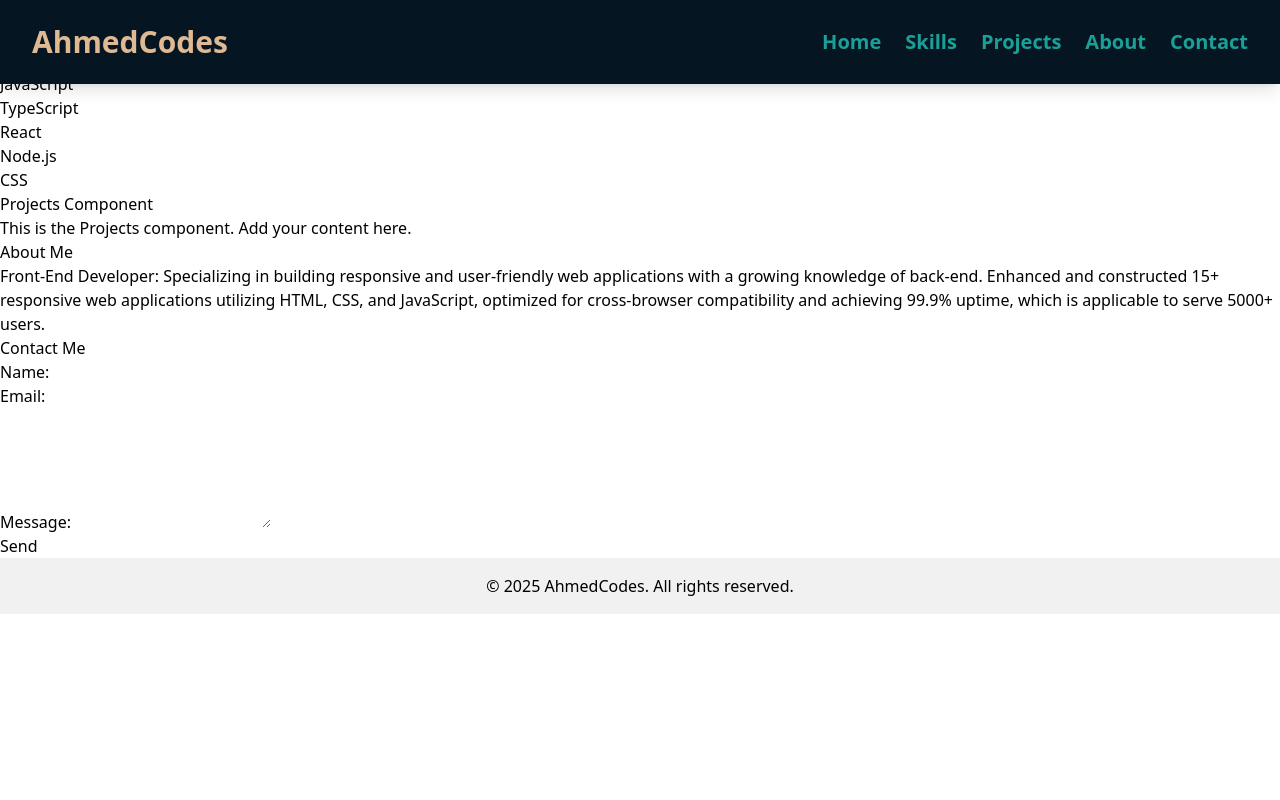
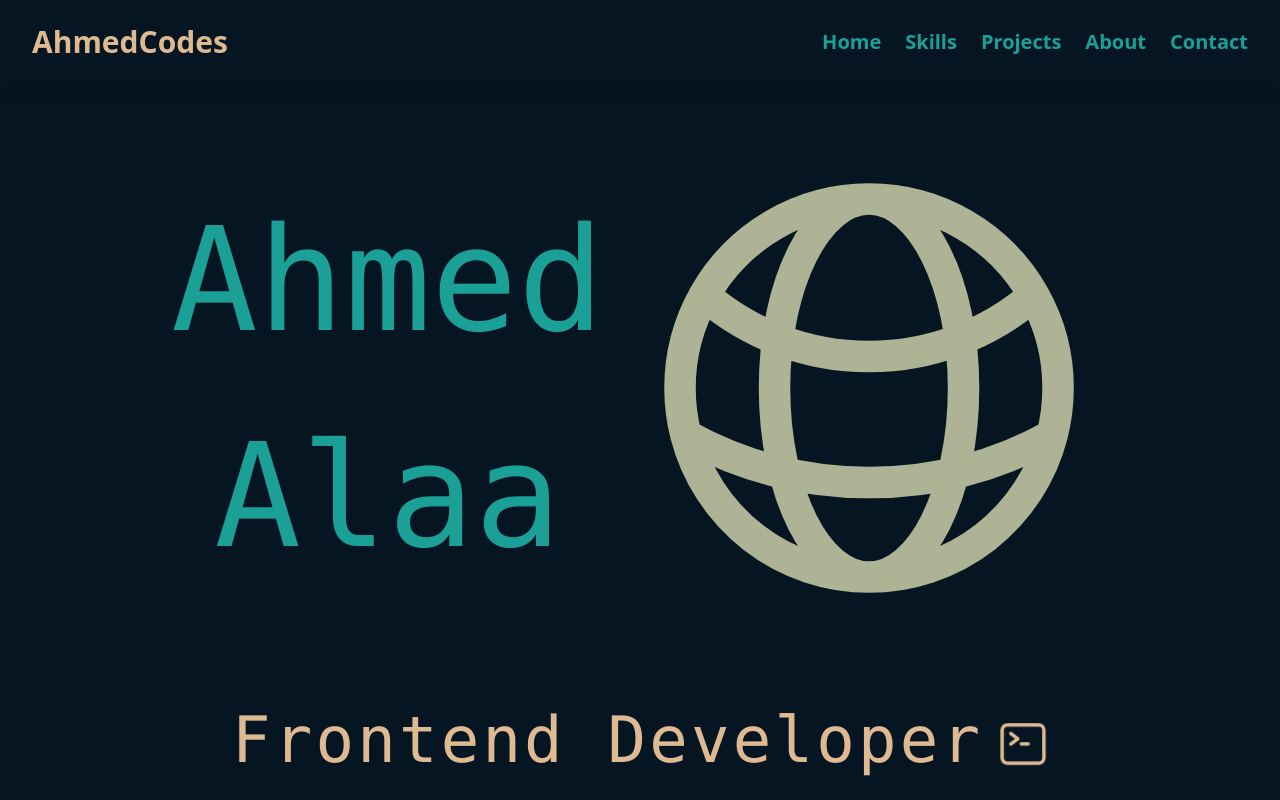
Before and after one commit to AhmedAlaa50/Portfolio, a React (Vite) app in the folder AhmedCodes/: page / in a window 1280 px wide. Built offline with nearby package versions, Linux system fonts and the light colour scheme.

Commit message:
Added StartingScreen.tsx and updated global styles

```diff
--- a/AhmedCodes/src/App.tsx
+++ b/AhmedCodes/src/App.tsx
@@ -1,23 +1,25 @@
-import About from "./components/About"
-import Contact from "./components/Contact"
-import Footer from "./components/Footer"
-import NavBar from "./components/NavBar"
-import Projects from "./components/Projects"
-import Skills from "./components/Skills"
-import Welcome from "./components/Welcome"
+import NavBar from './components/NavBar';
+import StartingScreen from './components/StartingScreen';
+import About from './components/About';
+import Contact from './components/Contact';
+import Footer from './components/Footer';
+import Projects from './components/Projects';
+import Skills from './components/Skills';
+import Welcome from './components/Welcome';
 
 function App() {
   return (
     <div>
       <NavBar />
-      <Welcome />
+      <StartingScreen />
+      {/* <Welcome />
       <Skills />
       <Projects />
       <About />
       <Contact />
-      <Footer />
+      <Footer /> */}
     </div>
-  )
+  );
 }
 
-export default App
+export default App;
--- /dev/null
+++ b/AhmedCodes/src/components/StartingScreen.tsx
@@ -0,0 +1,27 @@
+import { GlobeAltIcon, CommandLineIcon } from '@heroicons/react/24/outline';
+
+const StartingScreen: React.FC = () => {
+  return (
+    <section className="min-h-screen pt-28 flex flex-col items-center justify-center bg-[var(--color-custom-dark)] text-white font-mono select-none px-4">
+      <div className="flex items-center gap-6 text-center my-6">
+        <h1>
+          <div className="text-[var(--color-custom-yellow)] font-normal text-[6rem] md:text-[8rem] lg:text-[9rem] animate-fade-in-up-scale-color">
+            Ahmed
+          </div>
+          <div className="text-[var(--color-custom-yellow)] font-normal text-[6rem] md:text-[8rem] lg:text-[9rem] animate-fade-in-up-scale-color-delay-0-5">
+            Alaa
+          </div>
+        </h1>
+        <GlobeAltIcon className="w-[18rem] h-[18rem] md:w-[24rem] md:h-[24rem] lg:w-[30rem] lg:h-[30rem] text-[var(--color-custom-green)] animate-icon-scale-color" />
+      </div>
+      <div className="flex items-center gap-4 mt-10 animate-fade-in-up-scale-delay-1">
+        <p className="text-[var(--color-custom-yellow)] font-light text-[2.5rem] md:text-[3rem] lg:text-[4rem] tracking-wider font-mono">
+          Frontend Developer
+        </p>
+        <CommandLineIcon className="w-12 h-12 text-[var(--color-custom-yellow)] animate-icon-pulse translate-y-[0.25rem]" />
+      </div>
+    </section>
+  );
+};
+
+export default StartingScreen;
--- a/AhmedCodes/src/index.css
+++ b/AhmedCodes/src/index.css
@@ -1,7 +1,161 @@
-@import "tailwindcss";
+@import 'tailwindcss';
 
 @theme {
-    --color-custom-green: #1ba098; /* A warm orange */
-    --color-custom-yellow: #deb992; /* A soft purple */
-    --color-custom-dark: #051622;   /* A deep grayish-purple */
+  --color-custom-green: #1ba098;
+  --color-custom-yellow: #deb992;
+  --color-custom-dark: #051622;
+}
+
+@layer utilities {
+  @keyframes slide-down {
+    from {
+      opacity: 0;
+      transform: translateY(-10px);
+    }
+    to {
+      opacity: 1;
+      transform: translateY(0);
+    }
   }
+
+  .animate-slide-down {
+    animation: slide-down 0.3s ease-out;
+  }
+
+  @keyframes icon-scale-color {
+    0% {
+      transform: scale(1);
+      color: var(--color-custom-yellow);
+    }
+    50% {
+      transform: scale(1.2);
+      color: var(--color-custom-green);
+    }
+    100% {
+      transform: scale(1);
+      color: var(--color-custom-yellow);
+    }
+  }
+
+  .animate-icon-scale-color {
+    animation: icon-scale-color 3s ease-in-out infinite;
+    transition:
+      transform 0.3s ease,
+      color 0.3s ease;
+  }
+
+  @keyframes icon-pulse {
+    0% {
+      transform: scale(1);
+    }
+    50% {
+      transform: scale(1.2);
+    }
+    100% {
+      transform: scale(1);
+    }
+  }
+
+  .animate-icon-pulse {
+    animation: icon-pulse 1.5s infinite ease-in-out;
+  }
+  @keyframes fade-in-up-scale-color {
+    0% {
+      opacity: 0;
+      transform: translateY(40px) scale(0.8);
+      color: #deb992;
+    }
+    100% {
+      opacity: 1;
+      transform: translateY(0) scale(1);
+      color: #1ba098;
+    }
+  }
+  @keyframes fade-in-up {
+    from {
+      opacity: 0;
+      transform: translateY(1rem);
+    }
+    to {
+      opacity: 1;
+      transform: translateY(0);
+    }
+  }
+
+  .animate-fade-in-up {
+    animation: fade-in-up 0.3s ease-out;
+  }
+
+  @keyframes fade-in-up-scale {
+    0% {
+      opacity: 0;
+      transform: translateY(40px) scale(0.8);
+    }
+    100% {
+      opacity: 1;
+      transform: translateY(0) scale(1);
+    }
+  }
+
+  /* Default fade-in + scale + color change animation for name */
+  .animate-fade-in-up-scale-color {
+    opacity: 0; /* Ensure hidden initially */
+    animation: fade-in-up-scale-color 1s ease-out forwards;
+  }
+
+  /* Configurable Delay Class for Name with Color */
+  .animate-fade-in-up-scale-color-delay-0 {
+    opacity: 0; /* Ensure hidden initially */
+    animation: fade-in-up-scale-color 1s ease-out forwards;
+    animation-delay: 0s;
+  }
+
+  .animate-fade-in-up-scale-color-delay-0-5 {
+    opacity: 0; /* Ensure hidden initially */
+    animation: fade-in-up-scale-color 1s ease-out forwards;
+    animation-delay: 0.5s;
+  }
+
+  .animate-fade-in-up-scale-color-delay-1 {
+    opacity: 0; /* Ensure hidden initially */
+    animation: fade-in-up-scale-color 1s ease-out forwards;
+    animation-delay: 1s;
+  }
+
+  .animate-fade-in-up-scale-color-delay-2 {
+    opacity: 0; /* Ensure hidden initially */
+    animation: fade-in-up-scale-color 1s ease-out forwards;
+    animation-delay: 2s;
+  }
+
+  /* Fade-in + scale animation for Frontend Developer without color change */
+  .animate-fade-in-up-scale {
+    opacity: 0; /* Ensure hidden initially */
+    animation: fade-in-up-scale 1s ease-out forwards;
+  }
+
+  /* Configurable Delay Class for Frontend Developer */
+  .animate-fade-in-up-scale-delay-0 {
+    opacity: 0; /* Ensure hidden initially */
+    animation: fade-in-up-scale 1s ease-out forwards;
+    animation-delay: 0s;
+  }
+
+  .animate-fade-in-up-scale-delay-0-5 {
+    opacity: 0; /* Ensure hidden initially */
+    animation: fade-in-up-scale 1s ease-out forwards;
+    animation-delay: 0.5s;
+  }
+
+  .animate-fade-in-up-scale-delay-1 {
+    opacity: 0; /* Ensure hidden initially */
+    animation: fade-in-up-scale 1s ease-out forwards;
+    animation-delay: 1s;
+  }
+
+  .animate-fade-in-up-scale-delay-2 {
+    opacity: 0; /* Ensure hidden initially */
+    animation: fade-in-up-scale 1s ease-out forwards;
+    animation-delay: 2s;
+  }
+}
```
